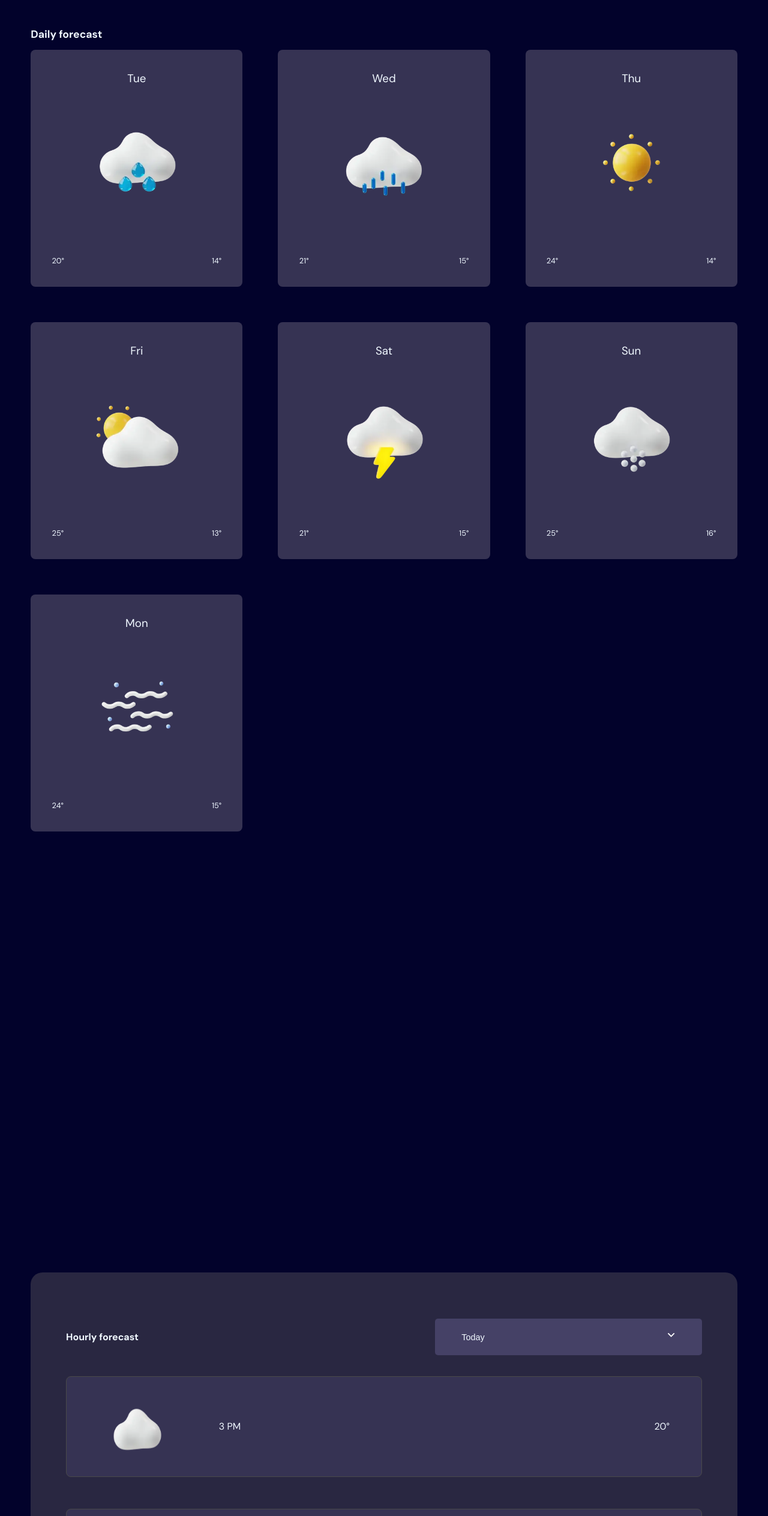
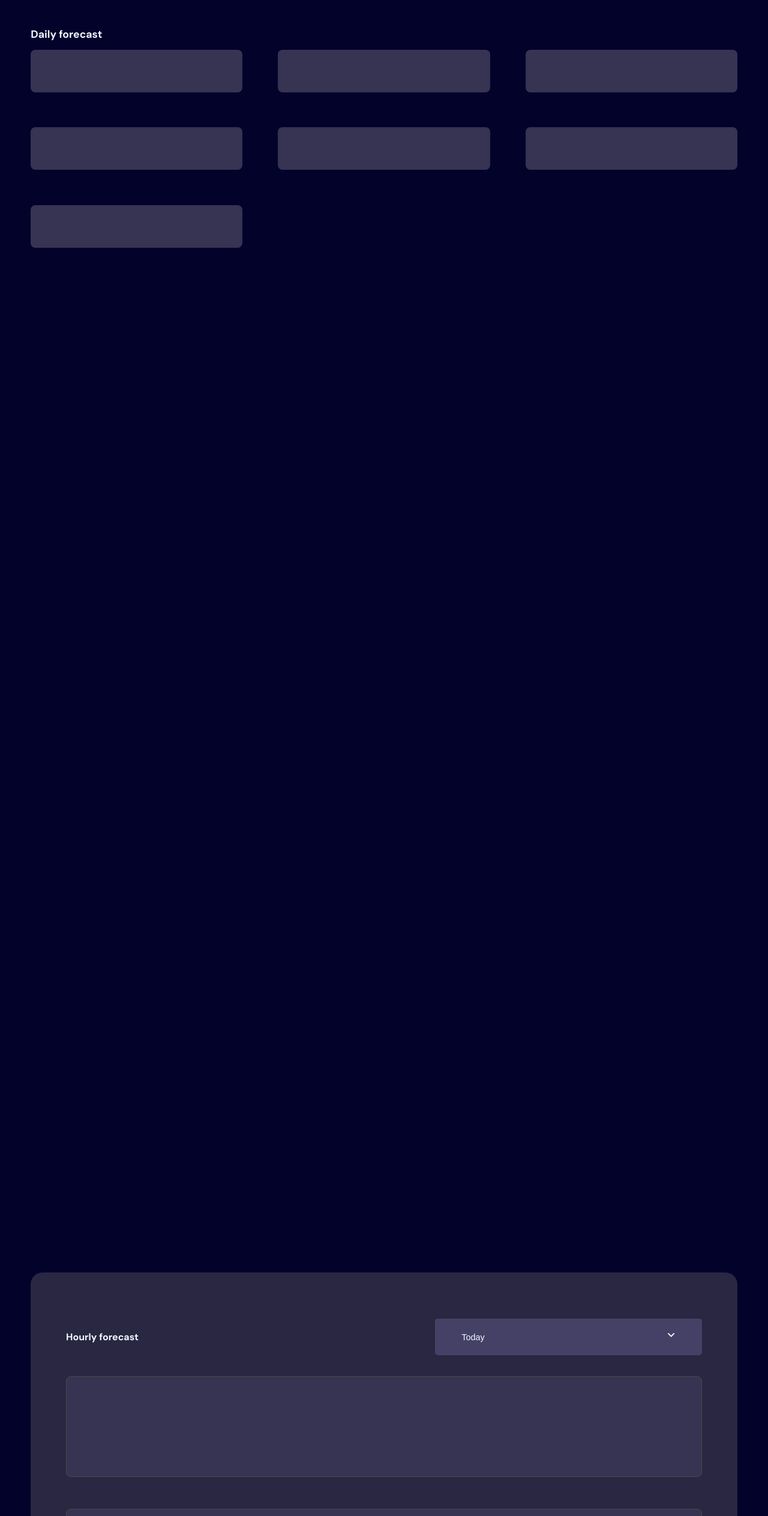
Before and after one commit to BYDINARES/weather-app-main, a React (Vite) app: page / in a window 1280 px wide. Shown: the part 3519-6046 px from the top of the page at 60% size. Built offline with nearby package versions, Linux system fonts and the light colour scheme.

Commit message:
Adding the loading "animation" for each element of the page

```diff
--- a/src/App.css
+++ b/src/App.css
@@ -366,6 +366,9 @@ html body #root main section.daily-forecast div article div.dregres-range p {
   margin: 0%;
   font-size: 0.8rem;
 }
+html body #root main section.daily-forecast div article.empty-days {
+  height: 35%;
+}
 html body #root main section.hourly-forecast {
   height: 32%;
   background-color: rgb(41, 39, 65);
@@ -464,6 +467,10 @@ html body #root main section.hourly-forecast ul.hours-list li > p.deagree {
   margin: 0%;
   margin-left: auto;
 }
+html body #root main section.hourly-forecast ul.hours-list li.empty-container {
+  height: 9.5%;
+  width: 100%;
+}
 
 @font-face {
   font-family: "BricolageGrotesque";
--- a/src/App.jsx
+++ b/src/App.jsx
@@ -122,7 +122,7 @@ function App() {
     return {
       temperature: opts.temperature === "celsius" ? "celsius" : "fahrenheit",
       wind: opts.windSpeed === "km/h" ? "kmh" : "mph",
-      precipitation: opts.precipitation, // "mm" or "in"
+      precipitation: opts.precipitation === "mm" ? "mm" : "inch", // "mm" or "in"
     };
   }
 
@@ -195,7 +195,15 @@ function App() {
   };
 
   function HourlyForecast({ weatherData, selectedDay }) {
-    if (!weatherData || !weatherData.hourly) return null;
+    if (!weatherData?.hourly?.time) {
+      return (
+        <div>
+          <p className="" style={{ padding: 16 }}>
+            Loading hours...
+          </p>
+        </div>
+      );
+    }
 
     // Build hourly objects
     const hourly = weatherData.hourly.time.map((t, i) => ({
@@ -496,12 +504,14 @@ function App() {
 
       {/* ========= The MAIN ========= */}
       <main>
+        <>
+          {/* forcast of today */}
+          <section className="bg-today">
             {isLoading ? (
               <LoadingSkeleton />
             ) : (
               <>
-            {/* forcast of today */}
-            <section className="bg-today">
+                {" "}
                 <h3 className="city-country">
                   {weatherData.location
                     ? weatherData.location
@@ -525,12 +535,17 @@ function App() {
                     ? `${Math.round(weatherData.current.temperature_2m)}°`
                     : "20°"}
                 </h1>
+              </>
+            )}
           </section>
 
           {/* The 4 general forecats */}
           <section className="general-forecast">
             <article className="feels-like">
               <h3>Feels Like</h3>
+              {isLoading ? (
+                <p>-</p>
+              ) : (
                 <p>
                   {weatherData.current ? (
                     `${Math.round(weatherData.current.apparent_temperature)}°`
@@ -540,10 +555,14 @@ function App() {
                     </>
                   )}
                 </p>
+              )}
             </article>
 
             <article className="humidity">
               <h3>Humidity</h3>
+              {isLoading ? (
+                <p>-</p>
+              ) : (
                 <p>
                   {weatherData.current ? (
                     `${weatherData.current.relative_humidity_2m}%`
@@ -553,10 +572,14 @@ function App() {
                     </>
                   )}
                 </p>
+              )}
             </article>
 
             <article className="wind">
               <h3>Wind</h3>
+              {isLoading ? (
+                <p>-</p>
+              ) : (
                 <p>
                   {weatherData.current ? (
                     `${Math.round(weatherData.current.wind_speed_10m)} ${
@@ -568,10 +591,14 @@ function App() {
                     </>
                   )}
                 </p>
+              )}
             </article>
 
             <article className="precipitation">
               <h3>Precipitation</h3>
+              {isLoading ? (
+                <p>-</p>
+              ) : (
                 <p>
                   {weatherData.current ? (
                     `${weatherData.current.precipitation} ${dropdownOptions.precipitation}`
@@ -581,6 +608,7 @@ function App() {
                     </>
                   )}
                 </p>
+              )}
             </article>
           </section>
 
@@ -589,7 +617,7 @@ function App() {
             <h2>Daily forecast</h2>
 
             <div>
-                {weatherData.daily ? (
+              {weatherData.daily && !isLoading ? (
                 weatherData.daily.time
                   .map((day, i) => ({
                     date: new Date(day),
@@ -628,68 +656,9 @@ function App() {
               ) : (
                 // ===== fallback UI before search =====
                 <>
-                    <article>
-                      <h3>Tue</h3>
-                      <img src={iconRain} alt="Rain" />
-                      <div className="dregres-range">
-                        <p className="max-d">20°</p>
-                        <p className="min-d">14°</p>
-                      </div>
-                    </article>
-
-                    <article>
-                      <h3>Wed</h3>
-                      <img src={iconDrizzle} alt="Drizzle" />
-                      <div className="dregres-range">
-                        <p className="max-d">21°</p>
-                        <p className="min-d">15°</p>
-                      </div>
-                    </article>
-
-                    <article>
-                      <h3>Thu</h3>
-                      <img src={iconSunny} alt="Sunny" />
-                      <div className="dregres-range">
-                        <p className="max-d">24°</p>
-                        <p className="min-d">14°</p>
-                      </div>
-                    </article>
-
-                    <article>
-                      <h3>Fri</h3>
-                      <img src={iconPartlyCloudy} alt="Partly Cloudy" />
-                      <div className="dregres-range">
-                        <p className="max-d">25°</p>
-                        <p className="min-d">13°</p>
-                      </div>
-                    </article>
-
-                    <article>
-                      <h3>Sat</h3>
-                      <img src={iconStorm} alt="Storm" />
-                      <div className="dregres-range">
-                        <p className="max-d">21°</p>
-                        <p className="min-d">15°</p>
-                      </div>
-                    </article>
-
-                    <article>
-                      <h3>Sun</h3>
-                      <img src={iconSnow} alt="Snow" />
-                      <div className="dregres-range">
-                        <p className="max-d">25°</p>
-                        <p className="min-d">16°</p>
-                      </div>
-                    </article>
-
-                    <article>
-                      <h3>Mon</h3>
-                      <img src={iconFog} alt="Fog" />
-                      <div className="dregres-range">
-                        <p className="max-d">24°</p>
-                        <p className="min-d">15°</p>
-                      </div>
-                    </article>
+                  {Array.from({ length: 7 }).map(() => (
+                    <article className="empty-days"></article>
+                  ))}
                 </>
               )}
             </div>
@@ -699,9 +668,7 @@ function App() {
             <div className="top-pick-a-day">
               <h2>Hourly forecast</h2>
               <section className="dropdown-day">
-                  <button
-                    onClick={() => setOpenHourlyDropdown((prev) => !prev)}
-                  >
+                <button onClick={() => setOpenHourlyDropdown((prev) => !prev)}>
                   {selectedDay ? getWeekday(selectedDay) : "Today"}
                   <img src={iconDropdown} alt="Dropdown icon" />
                 </button>
@@ -756,58 +723,20 @@ function App() {
                 )}
               </section>
             </div>
-              {weatherData.location ? (
+            {weatherData.location && !isLoading ? (
               <HourlyForecast
                 weatherData={weatherData}
                 selectedDay={selectedDay}
               />
             ) : (
               <ul className="hours-list">
-                  <li className="time-3pm">
-                    <img src={iconOvercast} alt="cloud icon" />
-                    <p className="hour">3 PM</p>
-                    <p className="deagree">20°</p>
-                  </li>
-                  <li className="time-4pm">
-                    <img src={iconPartlyCloudy} alt="A sun with a cloud icon" />
-                    <p className="hour">4 PM</p>
-                    <p className="deagree">20°</p>
-                  </li>
-                  <li className="time-5pm">
-                    <img src={iconSunny} alt="Sun Icon" />
-                    <p className="hour">5 PM</p>
-                    <p className="deagree">20°</p>
-                  </li>
-                  <li className="time-6pm">
-                    <img src={iconOvercast} alt="Cloud icon" />
-                    <p className="hour">6 PM</p>
-                    <p className="deagree">19°</p>
-                  </li>
-                  <li className="time-7pm">
-                    <img src={iconSnow} alt="Snow icon" />
-                    <p className="hour">7 PM</p>
-                    <p className="deagree">18°</p>
-                  </li>
-                  <li className="time-8pm">
-                    <img src={iconFog} alt="Fog icon" />
-                    <p className="hour">8 PM</p>
-                    <p className="deagree">18°</p>
-                  </li>
-                  <li className="time-9pm">
-                    <img src={iconSnow} alt="Snow icon" />
-                    <p className="hour">9 PM</p>
-                    <p className="deagree">17°</p>
-                  </li>
-                  <li className="time-10pm">
-                    <img src={iconOvercast} alt="Cloud Icon" />
-                    <p className="hour">10 PM</p>
-                    <p className="deagree">17°</p>
-                  </li>
+                {Array.from({ length: 8 }).map((_, i) => (
+                  <li className="empty-container" key={i}></li>
+                ))}
               </ul>
             )}
           </section>
         </>
-        )}
       </main>
     </>
   );
--- a/src/SCSS/App.scss
+++ b/src/SCSS/App.scss
@@ -413,6 +413,9 @@ html {
                 // }
               }
             }
+            article.empty-days {
+              height: 35%;
+            }
           }
         }
         section.hourly-forecast {
@@ -521,6 +524,10 @@ html {
                 margin-left: auto;
               }
             }
+            li.empty-container {
+              height: 9.5%;
+              width: 100%;
+            }
           }
         }
       }
```
Also changed, not shown: 1 other file (tests, documents, lock files or other folders). Lines whose indentation alone changed are shown as unchanged.
